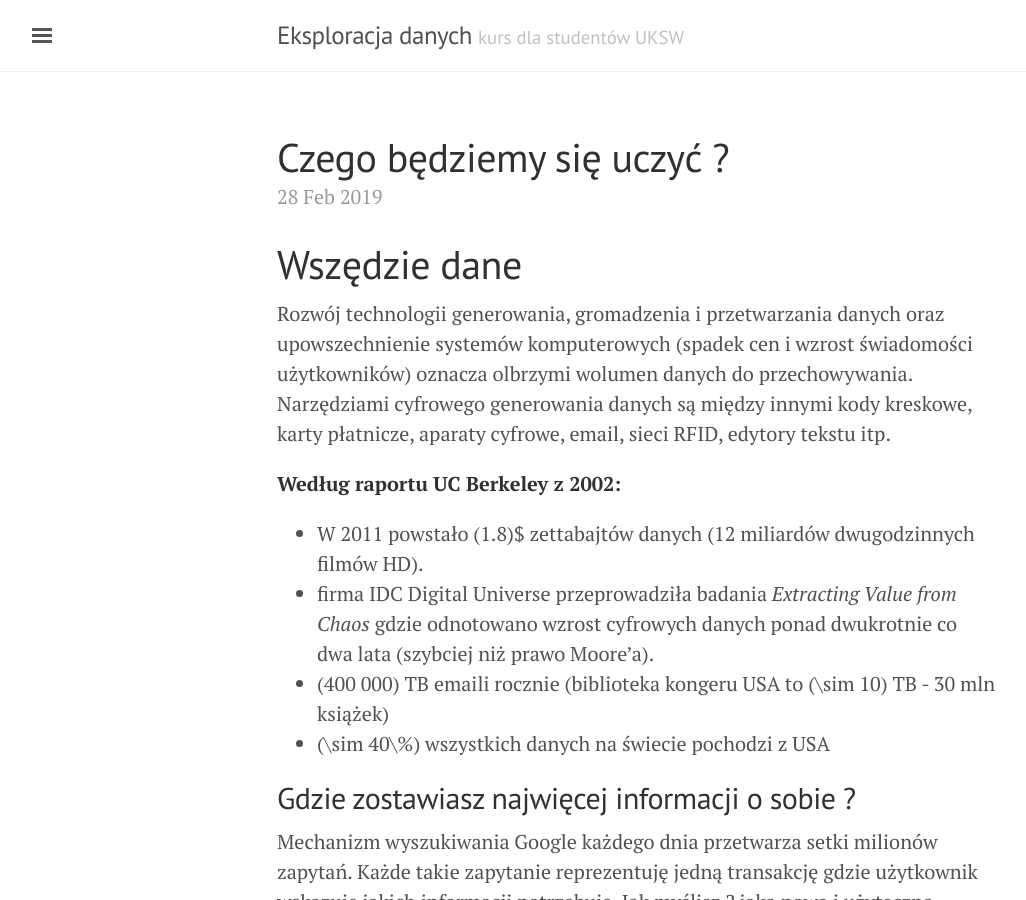
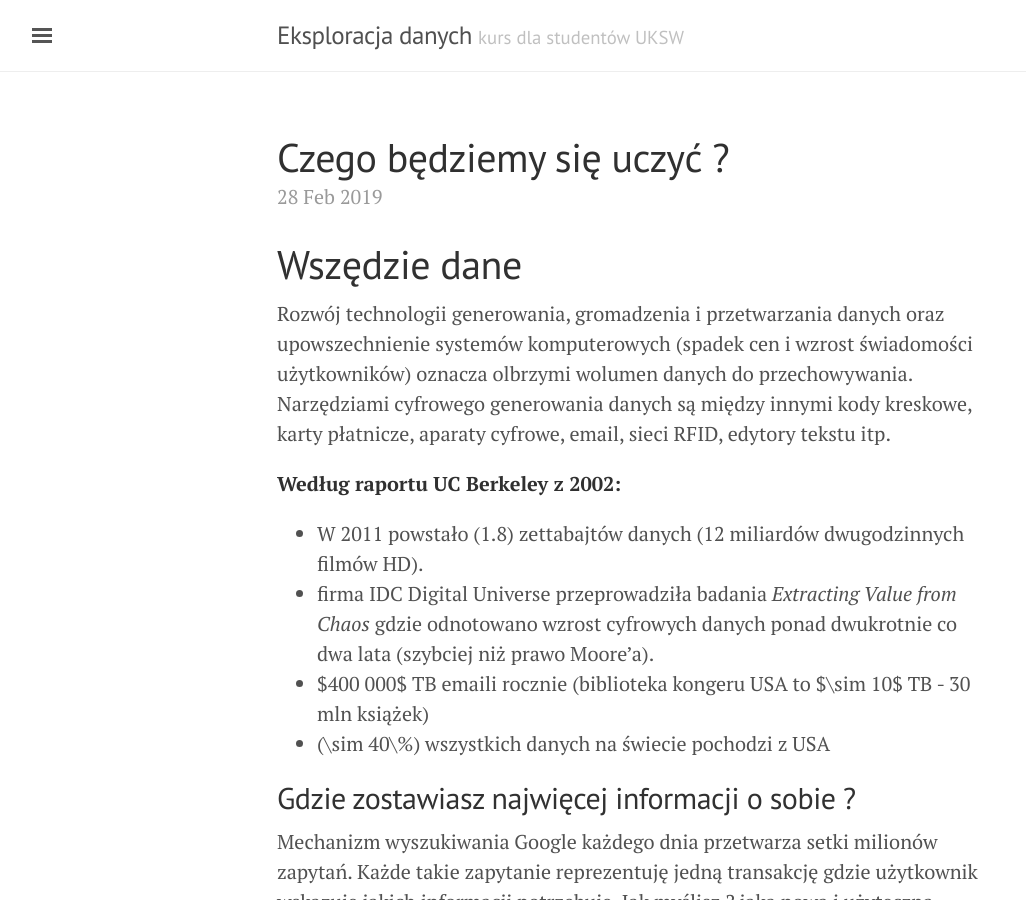
Before and after one commit to G4d0m/DataMining, a Jekyll site: the page built from _posts/2019-02-28-wyklad-1.md, in a window 1280 px wide and 900 px high. Shown: the whole window, without its empty margins (3-1029 px from the left). Built offline with Jekyll 4.4.1, drawn with Linux system fonts in a browser that asks for light colours.

```diff
--- a/_includes/head.html
+++ b/_includes/head.html
@@ -23,7 +23,9 @@
   <link rel="apple-touch-icon-precomposed" sizes="144x144" href="{{ site.baseurl }}/public/apple-touch-icon-precomposed.png">
   <link rel="shortcut icon" href="{{ site.baseurl }}/public/favicon.ico">
   <!-- MATH -->
-  <script src='https://cdnjs.cloudflare.com/ajax/libs/mathjax/2.7.5/MathJax.js?config=TeX-MML-AM_CHTML' async></script>
+  <script type="text/javascript" async
+  src="https://cdnjs.cloudflare.com/ajax/libs/mathjax/2.7.5/MathJax.js?config=TeX-MML-AM_CHTML" async>
+</script>
   <!-- RSS
   <link rel="alternate" type="application/rss+xml" title="RSS" href="/atom.xml">
   -->
--- a/_posts/2019-02-28-wyklad-1.md
+++ b/_posts/2019-02-28-wyklad-1.md
@@ -11,10 +11,10 @@ Rozwój technologii generowania, gromadzenia i przetwarzania danych oraz upowsze
 
 **Według raportu UC Berkeley z 2002:**
 
-- W 2011 powstało \(1.8)$ zettabajtów danych (12 miliardów dwugodzinnych filmów HD).
+- W 2011 powstało \(1.8\) zettabajtów danych (12 miliardów dwugodzinnych filmów HD).
 - firma IDC Digital Universe przeprowadziła badania *Extracting Value from Chaos*  gdzie odnotowano wzrost cyfrowych danych ponad dwukrotnie co dwa lata (szybciej niż prawo Moore'a).
-- \(400 000) TB emaili rocznie (biblioteka kongeru USA to \(\sim 10) TB - 30 mln książek)
-- \(\sim 40\%) wszystkich danych na świecie pochodzi z USA
+- $400 000$ TB emaili rocznie (biblioteka kongeru USA to $\sim 10$ TB - 30 mln książek)
+- \(\sim 40\%\) wszystkich danych na świecie pochodzi z USA
 
 ## Gdzie zostawiasz najwięcej informacji o sobie ?
 
```
